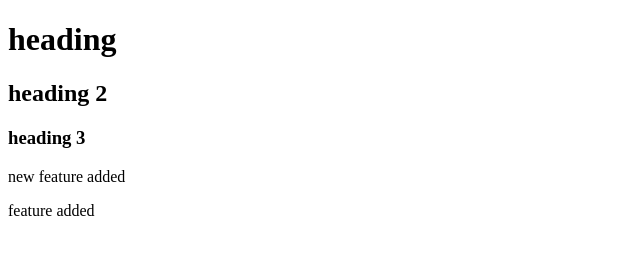
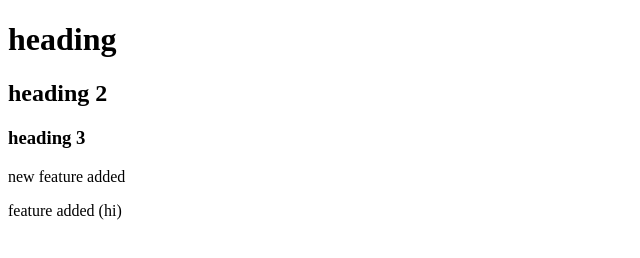
Before and after one commit to patiljaykumar/demo, a plain HTML site: page index.html in a window 1280 px wide. Shown: the full height of the page, 0-640 px from the left. Drawn offline with Linux system fonts and the light colour scheme.

Commit message:
updated11

```diff
--- a/index.html
+++ b/index.html
@@ -11,7 +11,7 @@
     <h3>heading 3</h3>
 
     <p>new feature added</p>
-    <p>feature added</p>
+    <p>feature added (hi)</p>
 
 </body>
 </html>
```
